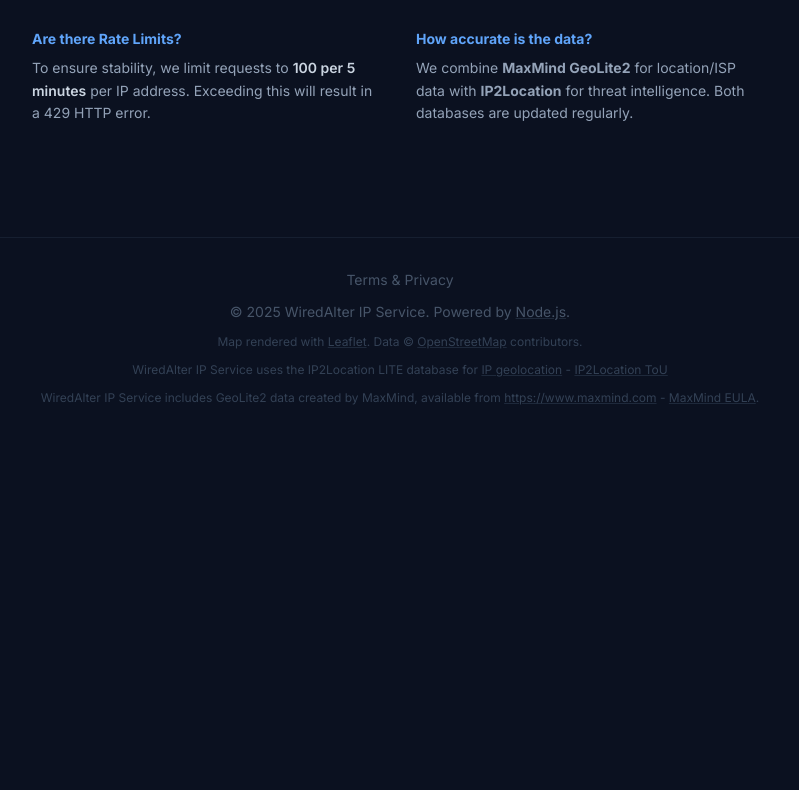
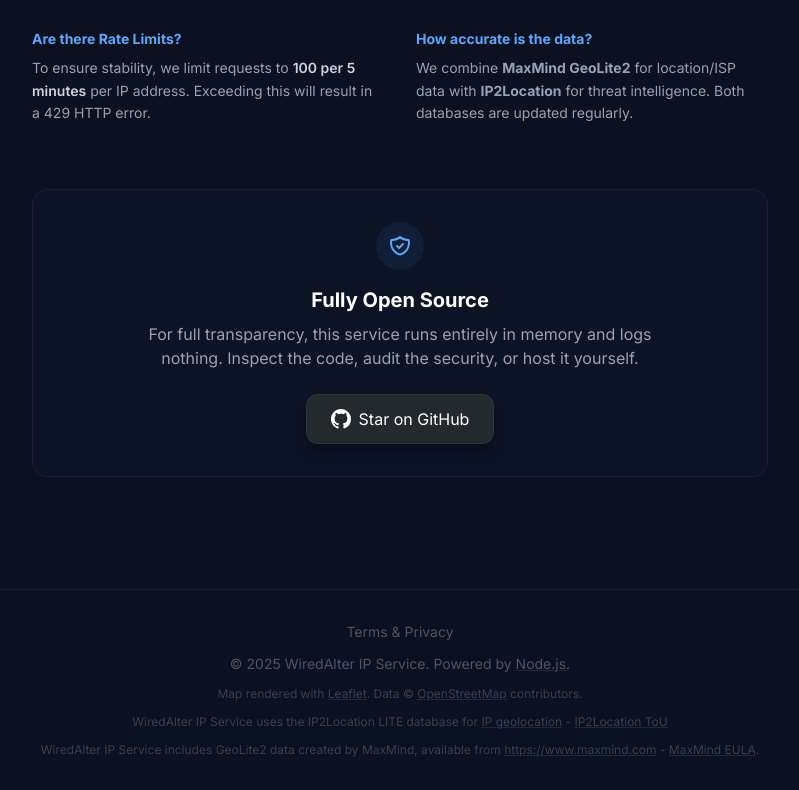
Before and after one commit to buildplan/ip-service, a website: page views/index.html in a window 1280 px wide. Shown: the part 1535-2325 px from the top of the page, without its empty margins (240-1039 px from the left). Before the commit the page ends 1973 px from the top, so only its background shows below. Drawn offline with nearby package versions, Linux system fonts and the light colour scheme; no server answers.

Commit message:
Finalize homepage content

```diff
--- a/views/index.html
+++ b/views/index.html
@@ -213,13 +213,35 @@
                     </div>
               </div>
             </section>
+
+            <section class="max-w-3xl mx-auto px-4 pb-16">
+                <div class="bg-slate-900/50 border border-slate-800/60 rounded-2xl p-8 text-center backdrop-blur-sm">
+                    <div class="inline-flex items-center justify-center p-3 bg-blue-500/10 rounded-full mb-4">
+                        <svg class="w-6 h-6 text-blue-400" fill="none" stroke="currentColor" viewBox="0 0 24 24">
+                            <path stroke-linecap="round" stroke-linejoin="round" stroke-width="2" d="M9 12l2 2 4-4m5.618-4.016A11.955 11.955 0 0112 2.944a11.955 11.955 0 01-8.618 3.04A12.02 12.02 0 003 9c0 5.591 3.824 10.29 9 11.622 5.176-1.332 9-6.03 9-11.622 0-1.042-.133-2.052-.382-3.016z"></path>
+                        </svg>
+                    </div>
+
+                    <h3 class="text-xl font-bold text-white mb-2">Fully Open Source</h3>
+                    <p class="text-slate-400 mb-6 max-w-lg mx-auto">
+                        For full transparency, this service runs entirely in memory and logs nothing.
+                        Inspect the code, audit the security, or host it yourself.
+                    </p>
+
+                    <a href="https://github.com/buildplan/ip-service" target="_blank" class="inline-flex items-center gap-2 px-6 py-3 bg-[#24292e] hover:bg-[#2f363d] text-white rounded-xl font-medium transition-all duration-200 hover:scale-[1.02] shadow-lg shadow-black/20 border border-white/5">
+                        <svg class="w-5 h-5" viewBox="0 0 16 16" fill="currentColor">
+                            <path d="M8 0C3.58 0 0 3.58 0 8c0 3.54 2.29 6.53 5.47 7.59.4.07.55-.17.55-.38 0-.19-.01-.82-.01-1.49-2.01.37-2.53-.49-2.69-.94-.09-.23-.48-.94-.82-1.13-.28-.15-.68-.52-.01-.53.63-.01 1.08.58 1.23.82.72 1.21 1.87.87 2.33.66.07-.52.28-.87.51-1.07-1.78-.2-3.64-.89-3.64-3.95 0-.87.31-1.59.82-2.15-.08-.2-.36-1.02.08-2.12 0 0 .67-.21 2.2.82.64-.18 1.32-.27 2-.27.68 0 1.36.09 2 .27 1.53-1.04 2.2-.82 2.2-.82.44 1.1.16 1.92.08 2.12.51.56.82 1.27.82 2.15 0 3.07-1.87 3.75-3.65 3.95.29.25.54.73.54 1.48 0 1.07-.01 1.93-.01 2.2 0 .21.15.46.55.38A8.013 8.013 0 0016 8c0-4.42-3.58-8-8-8z"></path>
+                        </svg>
+                        Star on GitHub
+                    </a>
+                </div>
+            </section>
         </div>
-
     </main>
 
     <footer class="border-t border-slate-800/60 bg-[#0b1120] py-8 text-center text-slate-600 text-sm">
         <div class="space-y-3">
-	    <p><a href="/terms" class="hover:text-slate-300 transition-colors">Terms & Privacy</a></p>
+       <p><a href="/terms" class="hover:text-slate-300 transition-colors">Terms & Privacy</a></p>
 
             <p>
                 &copy; <span id="year"></span> WiredAlter IP Service.
```
